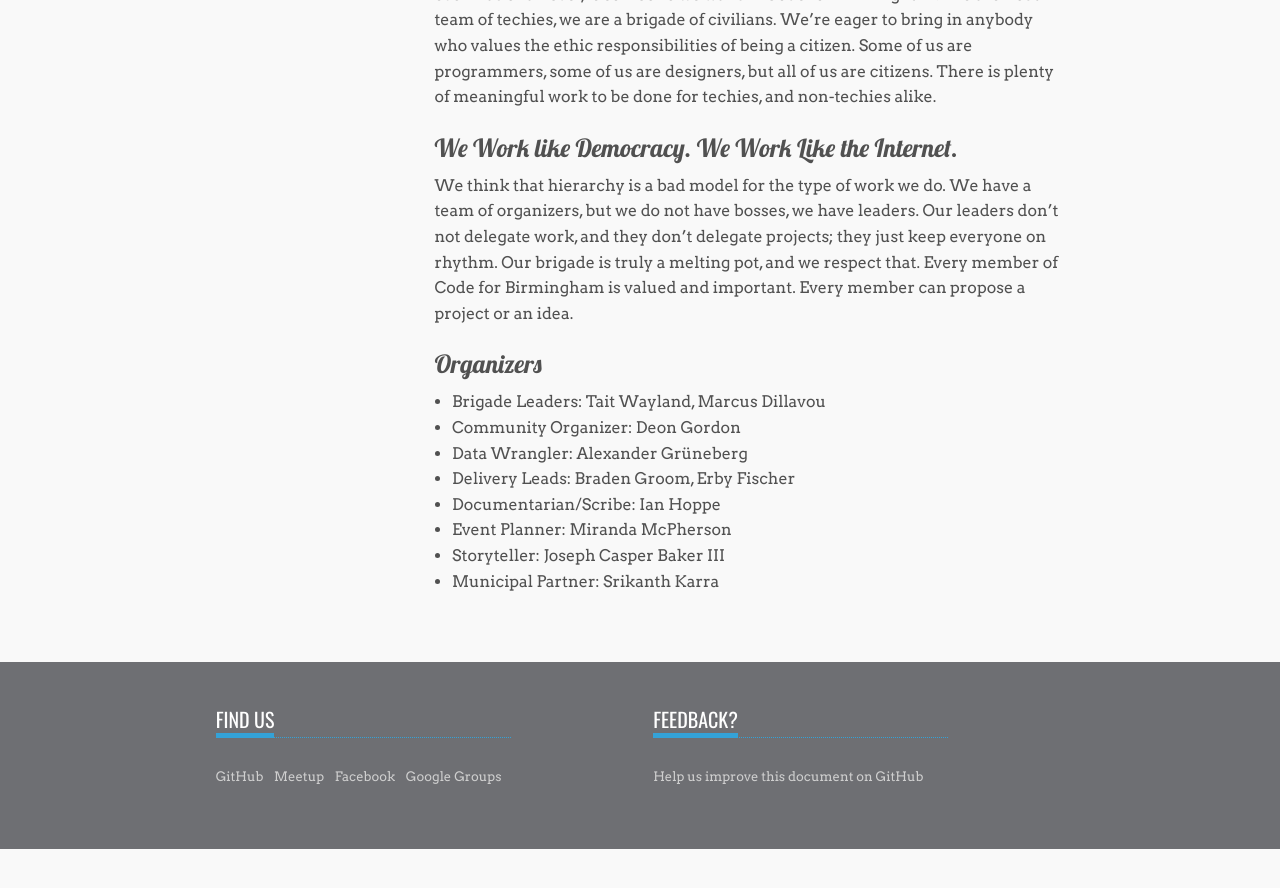
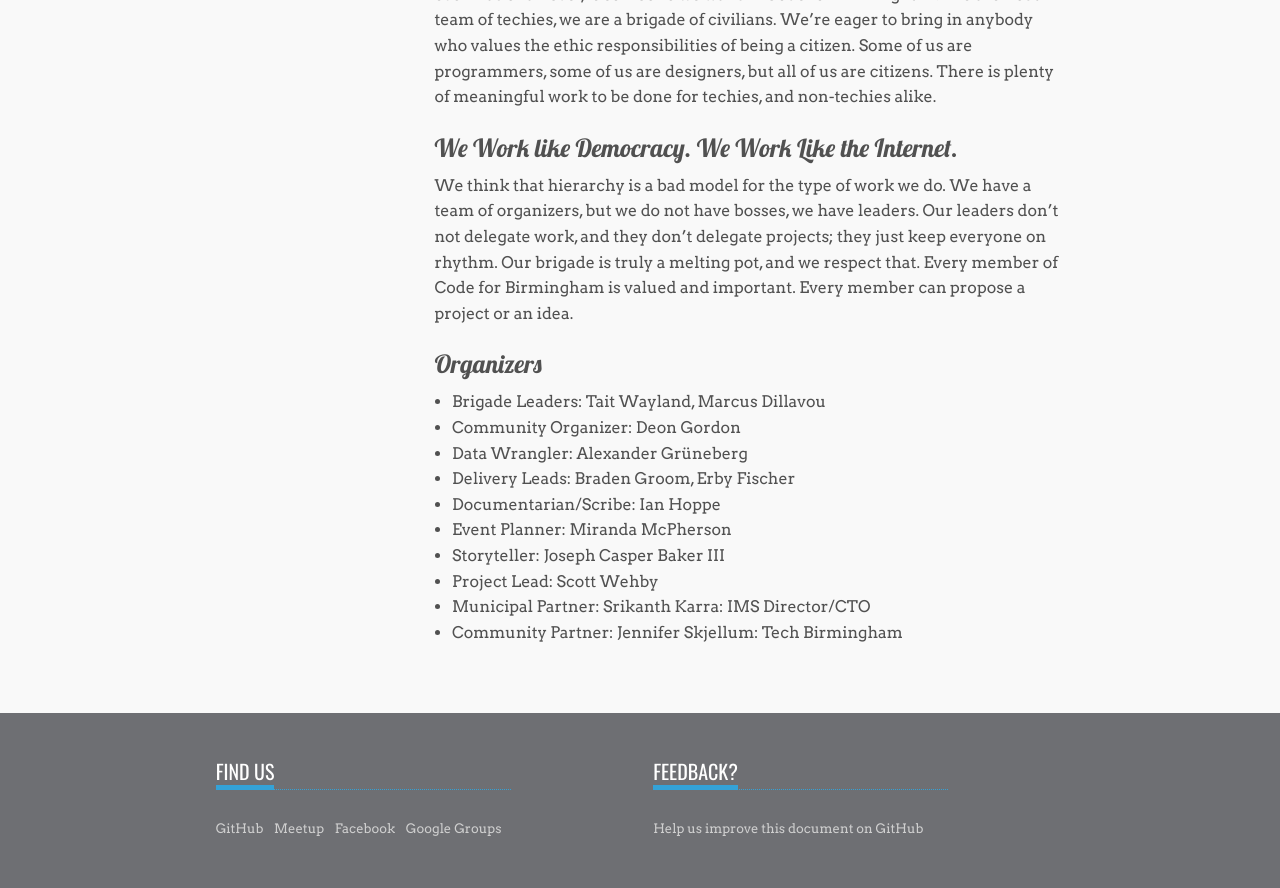
Before and after one commit to codeforbirmingham/codeforbirmingham.github.io, a Jekyll site: the page built from index.md, in a window 1280 px wide and 900 px high, scrolled down 1513 px. Shown: the top 888 px of the window. Built offline with Jekyll 4.4.1, drawn with Linux system fonts in a browser that asks for light colours; before the commit the page ends 2362 px from its top, so only the background shows below that.

Commit message:
updated index

```diff
--- a/index.md
+++ b/index.md
@@ -41,4 +41,6 @@
 - Documentarian/Scribe: Ian Hoppe
 - Event Planner: Miranda McPherson
 - Storyteller: Joseph Casper Baker III
-- Municipal Partner: Srikanth Karra
+- Project Lead: Scott Wehby
+- Municipal Partner: Srikanth Karra: IMS Director/CTO
+- Community Partner: Jennifer Skjellum: Tech Birmingham
```
